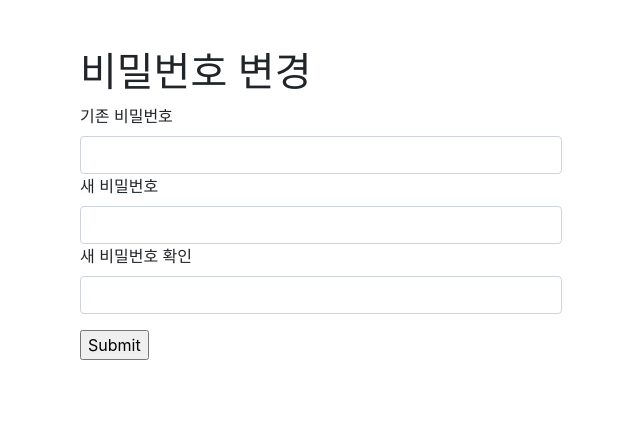
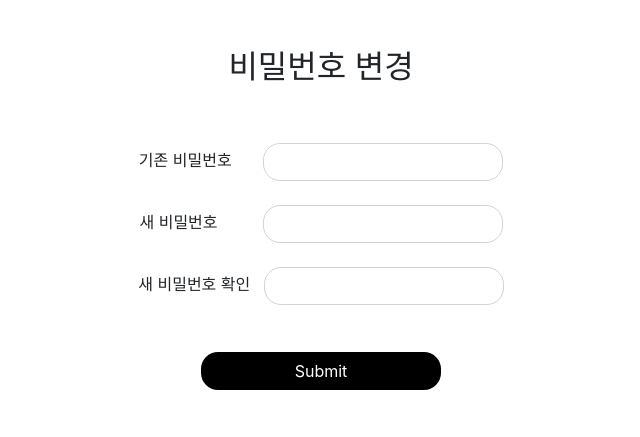
Before and after one commit to EunjiShin/hreview, a Django app: page /change_password/ in a window 1280 px wide. Shown: the part 50-487 px from the top of the page, without its empty margins (319-959 px from the left). Run offline with Django 3.2, Linux system fonts and the light colour scheme; a user stored in the database is signed in; some libraries are stand-ins or nearby versions.

Commit message:
design detail mypage

```diff
--- a/hreview/templates/registration/change_password.html
+++ b/hreview/templates/registration/change_password.html
@@ -1,30 +1,53 @@
 {% extends '../base.html' %}
 {% block content %}
 
-<div class="container mt-5 pb-5" style="width: 40%">
+<style>
+  .form-control{
+    border-radius: 17px;
+    margin-bottom: 0;
+    font-size: 10px;
+    width: 240px;
+    display: inline;
+    margin: 0 auto;
+  }
+  .form-group .te{
+    display: inline;
+  }
+  .btn{
+    display: block;
+    margin: 0 auto;
+    margin-top: 23px;
+    width: 240px;
+    border-radius: 17px;
+    background-color: #000;
+    color: #fff;
+  }
+</style>
+
+<div class="container mt-5 pb-5 text-center" style="width: 80%">
     <form method="POST">
         {% csrf_token %}
-        <h1>비밀번호 변경</h1>
+        <h2>비밀번호 변경</h2><br><br>
         <form method="post" enctype="multipart/form-data">
             {% csrf_token %}
             <div class="form-group">
-                <label for="{{ password_change_form.old_password.id_for_label }}">기존 비밀번호</label>
-                <input type="text" name="{{ password_change_form.old_password.name }}" class="form-control" id="{{ password_change_form.old_password.id_for_label }}">
+                <label class="te" for="{{ password_change_form.old_password.id_for_label }}">기존 비밀번호&nbsp;&nbsp;&nbsp;&nbsp;&nbsp;&nbsp;</label>
+                <input type="text" name="{{ password_change_form.old_password.name }}" class="form-control" id="{{ password_change_form.old_password.id_for_label }} siz"><br><br>
                 {% for error in form.username.errors %}
                     <p>{{ error }}</p>
                 {% endfor %}
-                <label for="{{ password_change_form.new_password1.id_for_label }}">새 비밀번호</label>
-                <input type="text" name="{{ password_change_form.new_password1.name }}" class="form-control" id="{{ password_change_form.new_password1.id_for_label }}">
+                <label class="te" for="{{ password_change_form.new_password1.id_for_label }}">새 비밀번호&nbsp;&nbsp;&nbsp;&nbsp;&nbsp;&nbsp;&nbsp;&nbsp;&nbsp;</label>
+                <input type="text" name="{{ password_change_form.new_password1.name }}" class="form-control" id="{{ password_change_form.new_password1.id_for_label }}"><br><br>
                 {% for error in form.nickname.errors %}
                     <p>{{ error }}</p>
                 {% endfor %}
-                <label for="{{ password_change_form.new_password2.id_for_label }}">새 비밀번호 확인</label>
-                <input type="text" name="{{ password_change_form.new_password2.name }}" class="form-control" id="{{ password_change_form.new_password2.id_for_label }}">
+                <label class="te" for="{{ password_change_form.new_password2.id_for_label }}">새 비밀번호 확인&nbsp;&nbsp;</label>
+                <input type="text" name="{{ password_change_form.new_password2.name }}" class="form-control" id="{{ password_change_form.new_password2.id_for_label }}"><br><br>
                 {% for error in form.email.errors %}
                     <p>{{ error }}</p>
                 {% endfor %}
             </div>
-        <input type="submit" vallue="Submit"/>
+        <input type="submit" class="btn" vallue="확인"/>
     </form>
 </div>
 
--- a/hreview/templates/registration/signup.html
+++ b/hreview/templates/registration/signup.html
@@ -22,7 +22,6 @@
     margin: 0 auto;
     margin-top: 23px;
     width: 240px;
-
     border-radius: 17px;
   }
 
```
Also changed, not shown: hreview/hyuzi/templates/hyuzi/mypage.html (+6 -3 lines), hreview/templates/registration/user_update.html (+36 -11 lines), hreview/db.sqlite3.
